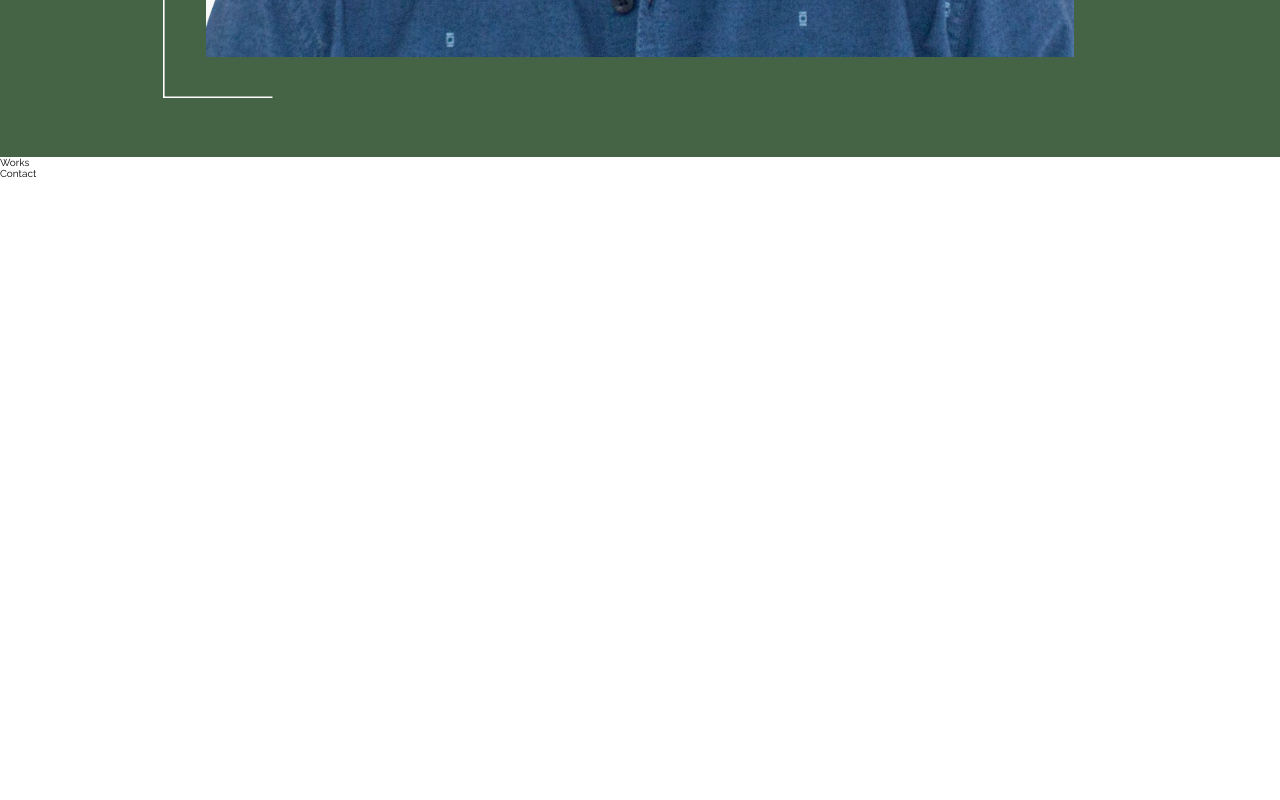
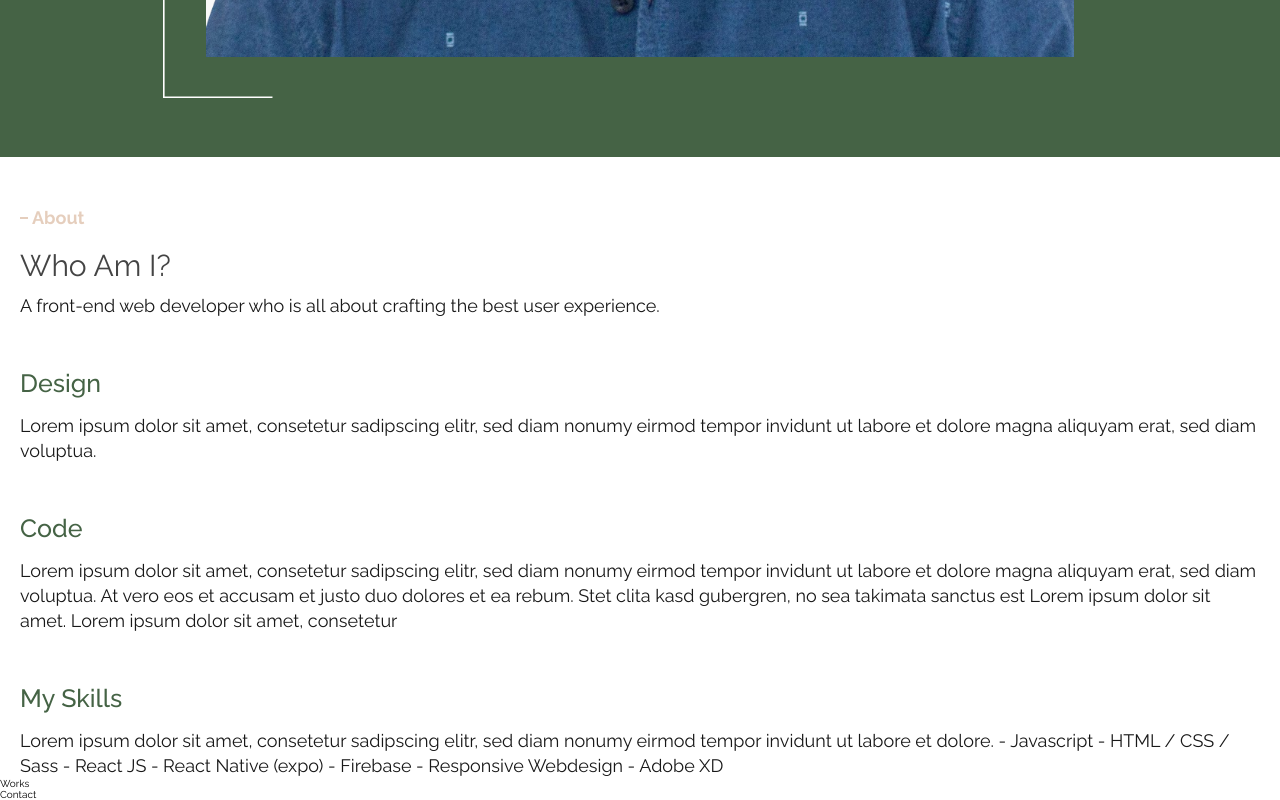
Before and after one commit to mauricekoreman/portfolio_website, a React (Create React App) app: page / in a window 1280 px wide. Shown: the part 1341-2141 px from the top of the page. Before the commit the page ends 1520 px from the top, so only its background shows below. Built offline with nearby package versions, Linux system fonts and the light colour scheme.

Commit message:
made a start with the about section

```diff
--- a/src/App.css
+++ b/src/App.css
@@ -16,7 +16,7 @@
 
     /* 12vw + 1rem is what it wants to be, but it will never be smaller than 5rem nor bigger than 8rem */
   --fs-xl: clamp(4rem, 6vw + 1rem, 8rem);
-  --fs-large: 3.5rem;
+  --fs-large: 3rem;
   --fs-medium: 1.8rem;
   --fs-small: 1.3rem;
 
--- /dev/null
+++ b/src/components/sections/aboutsection/aboutMeText.js
@@ -0,0 +1,14 @@
+export const AboutMeText = [
+  {
+    title: "Design",
+    text: "Lorem ipsum dolor sit amet, consetetur sadipscing elitr, sed diam nonumy eirmod tempor invidunt ut labore et dolore magna aliquyam erat, sed diam voluptua.",
+  },
+  {
+    title: "Code",
+    text: "Lorem ipsum dolor sit amet, consetetur sadipscing elitr, sed diam nonumy eirmod tempor invidunt ut labore et dolore magna aliquyam erat, sed diam voluptua. At vero eos et accusam et justo duo dolores et ea rebum. Stet clita kasd gubergren, no sea takimata sanctus est Lorem ipsum dolor sit amet. Lorem ipsum dolor sit amet, consetetur",
+  },
+  {
+    title: "My Skills",
+    text: "Lorem ipsum dolor sit amet, consetetur sadipscing elitr, sed diam nonumy eirmod tempor invidunt ut labore et dolore.\n- Javascript\n- HTML / CSS / Sass\n- React JS\n- React Native (expo)\n- Firebase\n- Responsive Webdesign\n- Adobe XD",
+  },
+];
--- /dev/null
+++ b/src/components/sections/aboutsection/aboutsection.component.jsx
@@ -0,0 +1,22 @@
+import HeadingSecondary from "../../typography/heading-secondary/heading-secondary.component";
+import { AboutSectionContainer, AboutMeHeading, AboutMe } from "./aboutsection.styles";
+import { Paragraph } from "../../typography/paragraph/paragraph.styles";
+
+import { AboutMeText } from "./aboutMeText";
+
+const AboutSection = () => (
+  <AboutSectionContainer>
+    <HeadingSecondary topText={"About"} lineOne={"Who Am I?"} />
+    <Paragraph style={{ marginTop: "1rem" }}>
+      A front-end web developer who is all about crafting the best user experience.
+    </Paragraph>
+    {AboutMeText.map((info, i) => (
+      <AboutMe key={i}>
+        <AboutMeHeading>{info.title}</AboutMeHeading>
+        <Paragraph>{info.text}</Paragraph>
+      </AboutMe>
+    ))}
+  </AboutSectionContainer>
+);
+
+export default AboutSection;
--- /dev/null
+++ b/src/components/sections/aboutsection/aboutsection.styles.js
@@ -0,0 +1,16 @@
+import styled from "styled-components";
+
+export const AboutSectionContainer = styled.div`
+  padding: 5rem var(--inner-content) 0 var(--inner-content);
+`;
+
+export const AboutMe = styled.article`
+  margin-top: 5em;
+`;
+
+export const AboutMeHeading = styled.h3`
+  font-size: calc(var(--fs-large) - 0.5rem);
+  font-weight: var(--fw-medium);
+  color: var(--primary-color);
+  margin-bottom: 1.5rem;
+`;
--- /dev/null
+++ b/src/components/typography/heading-secondary/heading-secondary.component.jsx
@@ -0,0 +1,22 @@
+import {
+  HeadingContainer,
+  HeadingLine,
+  TopHeaderContainer,
+  TopHeader,
+  Line,
+} from "../heading-secondary/heading-secondary.styles";
+
+const HeadingSecondary = ({ lineOne, lineTwo, topText }) => (
+  <div>
+    <TopHeaderContainer>
+      <Line />
+      <TopHeader>{topText}</TopHeader>
+    </TopHeaderContainer>
+    <HeadingContainer>
+      <HeadingLine>{lineOne}</HeadingLine>
+      <HeadingLine>{lineTwo}</HeadingLine>
+    </HeadingContainer>
+  </div>
+);
+
+export default HeadingSecondary;
--- /dev/null
+++ b/src/components/typography/heading-secondary/heading-secondary.styles.js
@@ -0,0 +1,32 @@
+import styled from "styled-components";
+
+export const TopHeaderContainer = styled.div`
+  display: flex;
+  align-items: center;
+  gap: 0.4em;
+  margin-bottom: 2em;
+  opacity: 0.43;
+`;
+
+export const Line = styled.div`
+  height: 0.2rem;
+  width: 0.8rem;
+  background-color: var(--accent-color);
+`;
+
+export const HeadingContainer = styled.h2`
+  font-size: var(--fs-large);
+  font-weight: var(--fw-regular);
+  color: black;
+  opacity: 0.73;
+`;
+
+export const TopHeader = styled.span`
+  color: var(--accent-color);
+  font-size: var(--fs-medium);
+  font-weight: var(--fw-bold);
+`;
+
+export const HeadingLine = styled.span`
+  display: block;
+`;
--- a/src/pages/homepage/homepage.component.jsx
+++ b/src/pages/homepage/homepage.component.jsx
@@ -1,6 +1,5 @@
 import LandingSection from "../../components/sections/landingsection/landingsection.component";
-
-import { AboutSection } from "./homepage.styles";
+import AboutSection from "../../components/sections/aboutsection/aboutsection.component";
 
 const Homepage = () => (
   <main>
--- a/src/pages/homepage/homepage.styles.js
+++ /dev/null
@@ -1,9 +0,0 @@
-import styled from "styled-components";
-
-export const AboutSection = styled.div`
-  /* height: 50px;
-  width: 35%;
-  position: absolute;
-  right: 0;
-  background-color: cyan; */
-`;
```
